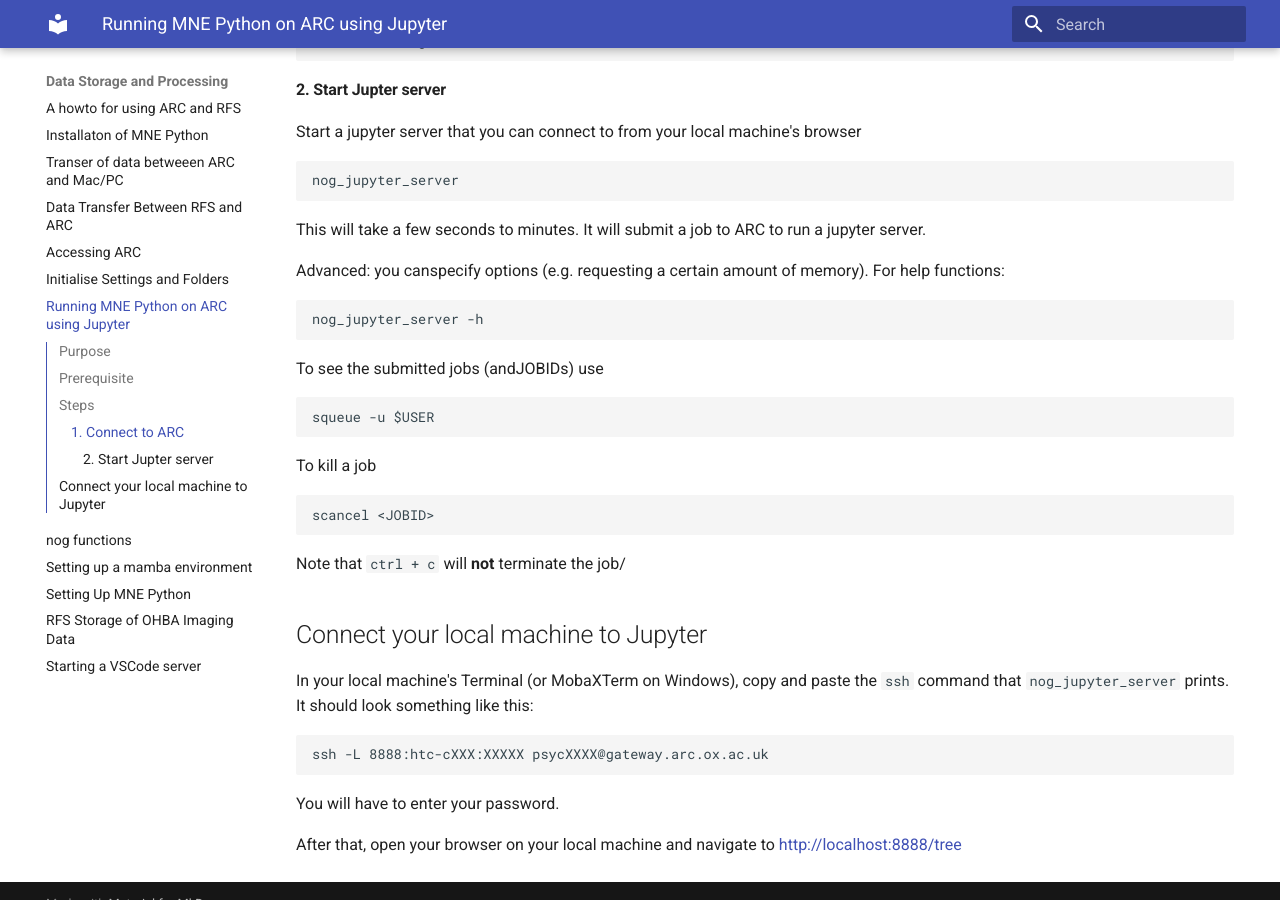
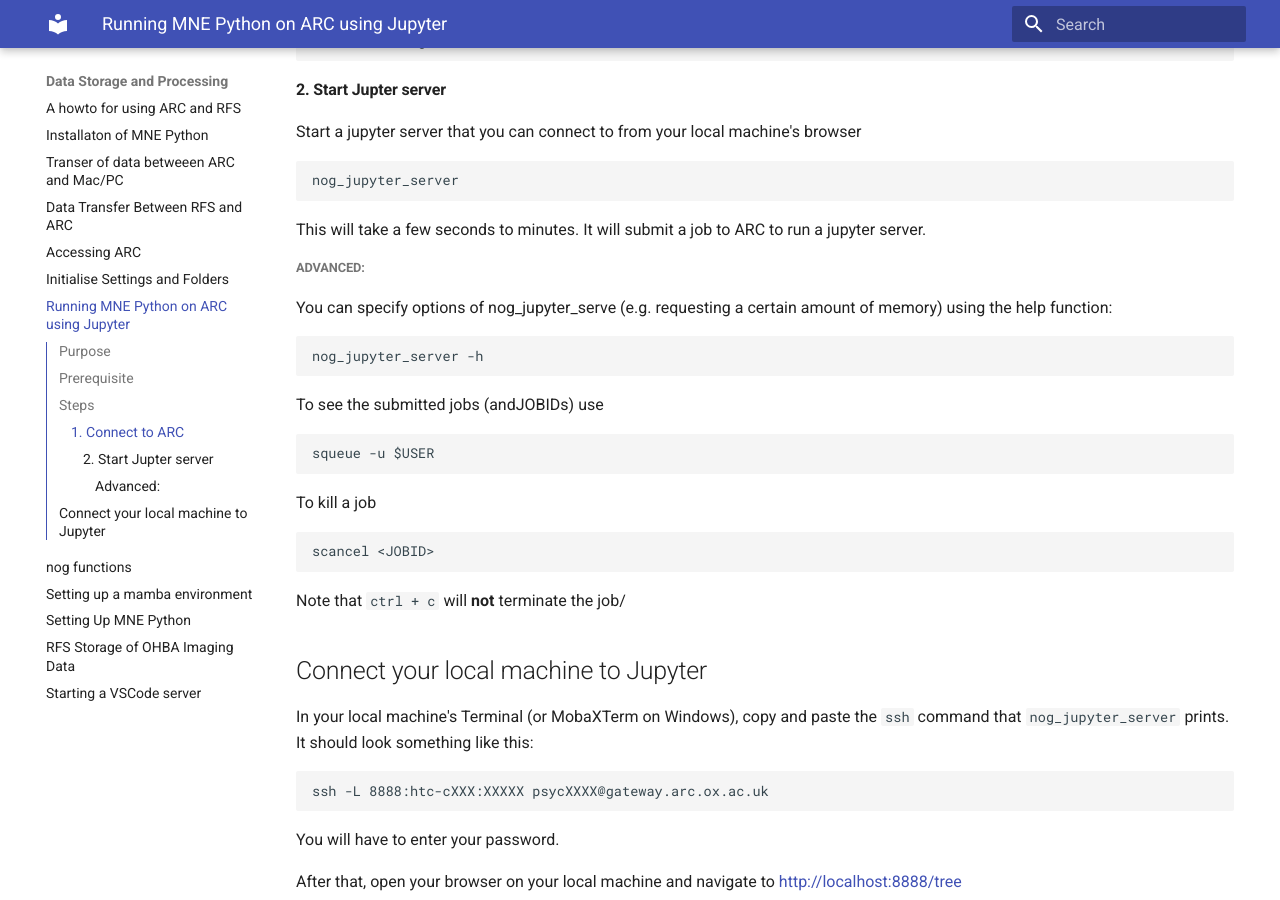
Before and after one commit to Neuronal-Oscillations/group-handbook, an MkDocs documentation site: the page built from docs/Data-Storage-and-Processing/jupyterMNE.md, in a window 1280 px wide and 900 px high, scrolled down 754 px. Built offline with MkDocs 1.6.1 and Material for MkDocs 9.7.7, drawn with Linux system fonts in a browser that asks for light colours.

Commit message:
Update jupyterMNE.md

````diff
--- a/docs/Data-Storage-and-Processing/jupyterMNE.md
+++ b/docs/Data-Storage-and-Processing/jupyterMNE.md
@@ -32,7 +32,9 @@ nog_jupyter_server
 
 This will take a few seconds to minutes. It will submit a job to ARC to run a jupyter server.
 
-Advanced: you canspecify options (e.g. requesting a certain amount of memory). For help functions:
+##### Advanced:
+
+You can specify options  of nog_jupyter_serve (e.g. requesting a certain amount of memory) using the help function:
 
 ```bash
 nog_jupyter_server -h
````
